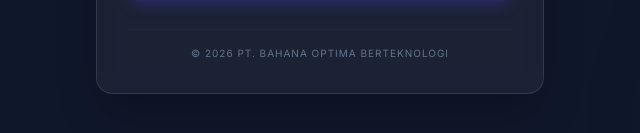
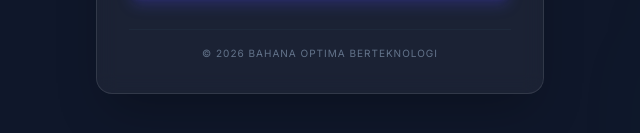
Before and after one commit to Bob-Sw/sap-bob-demo, a plain HTML site: page web/login.html in a window 1280 px wide. Shown: the part 561-694 px from the top of the page, 320-960 px from the left. Drawn offline with nearby package versions, Linux system fonts and the light colour scheme.

Commit message:
Fix HTML encoding issues in login.html

```diff
--- a/web/login.html
+++ b/web/login.html
@@ -105,7 +105,7 @@
         </form>
 
         <div class="mt-8 text-center border-t border-slate-800 pt-4">
-            <p class="text-[10px] text-slate-500 uppercase tracking-widest">&copy; 2026 PT. Bahana Optima Berteknologi
+            <p class="text-[10px] text-slate-500 uppercase tracking-widest">&copy; 2026 Bahana Optima Berteknologi
             </p>
         </div>
     </div>
```
